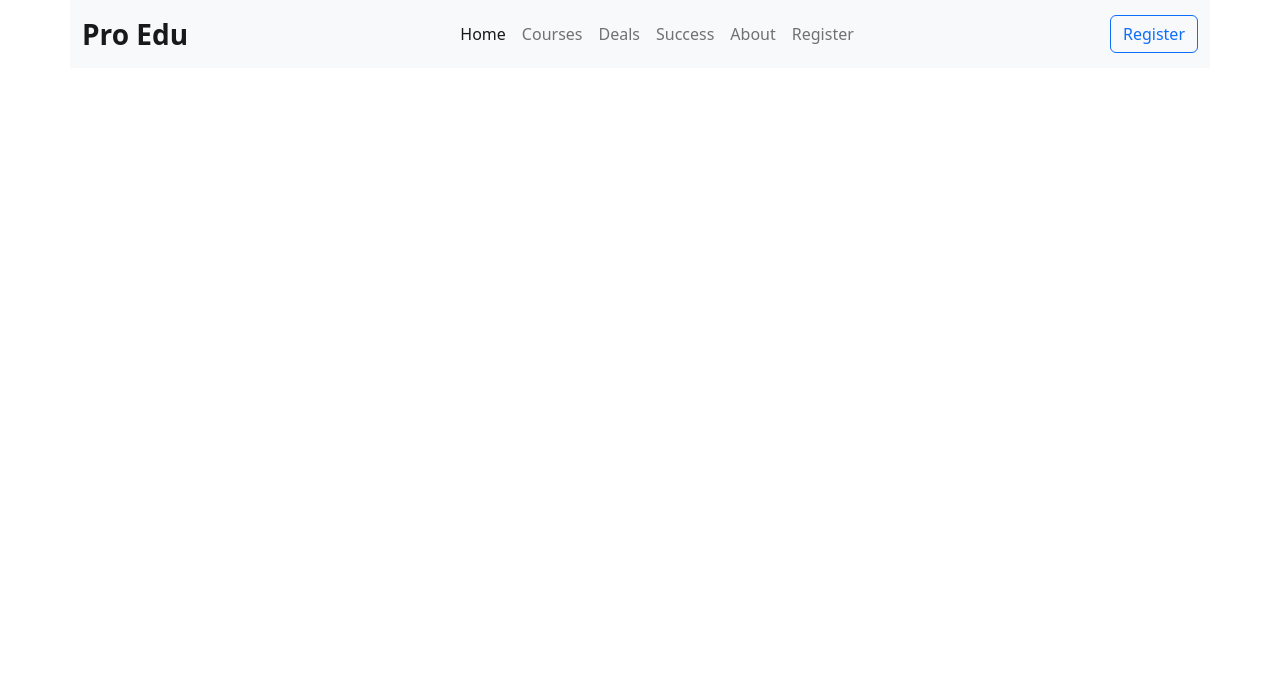
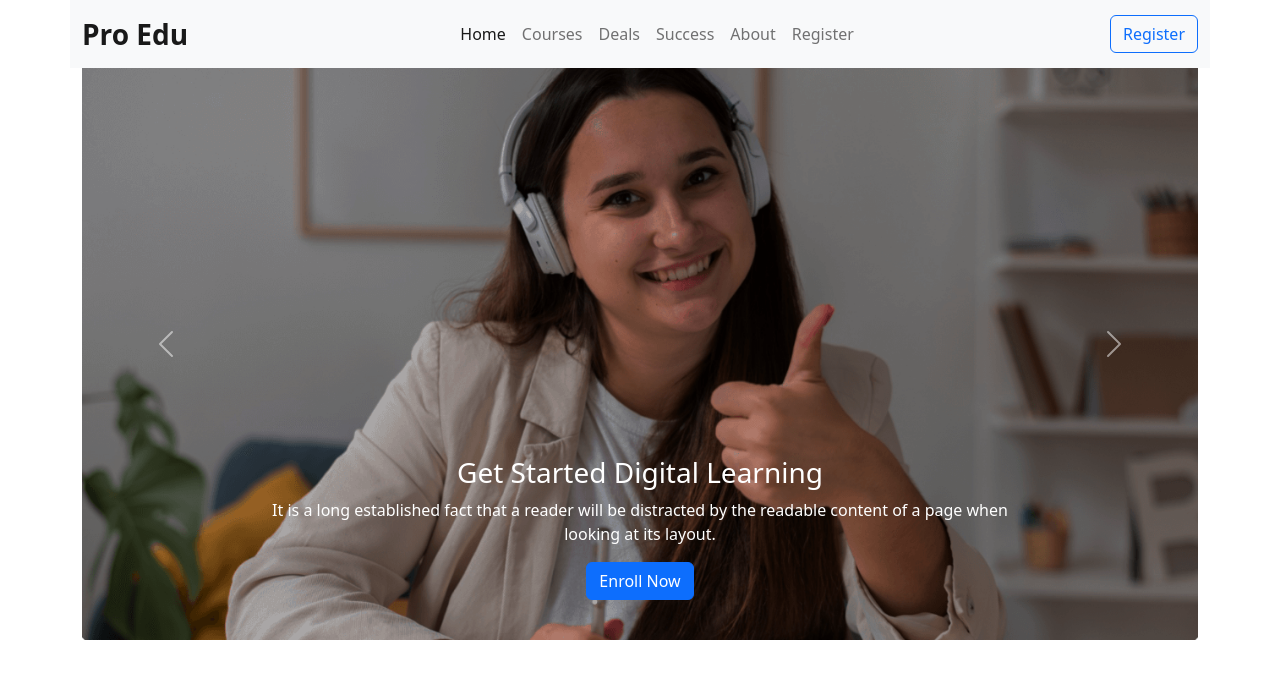
Before and after one commit to Turjo-abhishek/EdTech-for-assignment3, a plain HTML site: page index.html in a window 1280 px wide. Drawn offline with nearby package versions, Linux system fonts and the light colour scheme.

Commit message:
added slider part with responsiveness

```diff
--- a/index.html
+++ b/index.html
@@ -58,5 +58,84 @@
             </div>
         </nav>
         <!-- navbar end -->
+        <main class="container">
+            <!-- slider start -->
+            <section class="mt-5">
+              <div
+                id="carouselExampleInterval"
+                class="carousel slide"
+                data-bs-ride="carousel"
+              >
+                <div class="carousel-inner">
+                  <div class="carousel-item active" data-bs-interval="7000">
+                    <img
+                      src="images/cover/cover-1.png"
+                      class="d-block w-100"
+                      alt="..."
+                    />
+                    <div class="carousel-caption d-none d-md-block">
+                      <h3>Get Started Digital Learning</h3>
+                      <p>
+                        It is a long established fact that a reader will be distracted
+                        by the readable content of a page when looking at its layout.
+                      </p>
+                      <div class="btn btn-primary">Enroll Now</div>
+                    </div>
+                  </div>
+                  <div class="carousel-item" data-bs-interval="2000">
+                    <img
+                      src="images/cover/cover-2.png"
+                      class="d-block w-100"
+                      alt="..."
+                    />
+                    <div class="carousel-caption d-none d-md-block">
+                      <h3>Get Started Digital Learning</h3>
+                      <p>
+                        It is a long established fact that a reader will be distracted
+                        by the readable content of a page when looking at its layout.
+                      </p>
+                      <div class="btn btn-primary">Enroll Now</div>
+                    </div>
+                  </div>
+                  <div class="carousel-item">
+                    <img
+                      src="images/cover/cover-3.png"
+                      class="d-block w-100"
+                      alt="..."
+                    />
+                    <div class="carousel-caption d-none d-md-block">
+                      <h3>Get Started Digital Learning</h3>
+                      <p>
+                        It is a long established fact that a reader will be distracted
+                        by the readable content of a page when looking at its layout.
+                      </p>
+                      <div class="btn btn-primary">Enroll Now</div>
+                    </div>
+                  </div>
+                </div>
+                <button
+                  class="carousel-control-prev"
+                  type="button"
+                  data-bs-target="#carouselExampleInterval"
+                  data-bs-slide="prev"
+                >
+                  <span class="carousel-control-prev-icon" aria-hidden="true"></span>
+                  <span class="visually-hidden">Previous</span>
+                </button>
+                <button
+                  class="carousel-control-next"
+                  type="button"
+                  data-bs-target="#carouselExampleInterval"
+                  data-bs-slide="next"
+                >
+                  <span class="carousel-control-next-icon" aria-hidden="true"></span>
+                  <span class="visually-hidden">Next</span>
+                </button>
+              </div>
+            </section>
+            <!-- slider end -->
+
+        </main>
+    </header>
 </body>
 </html>
```
